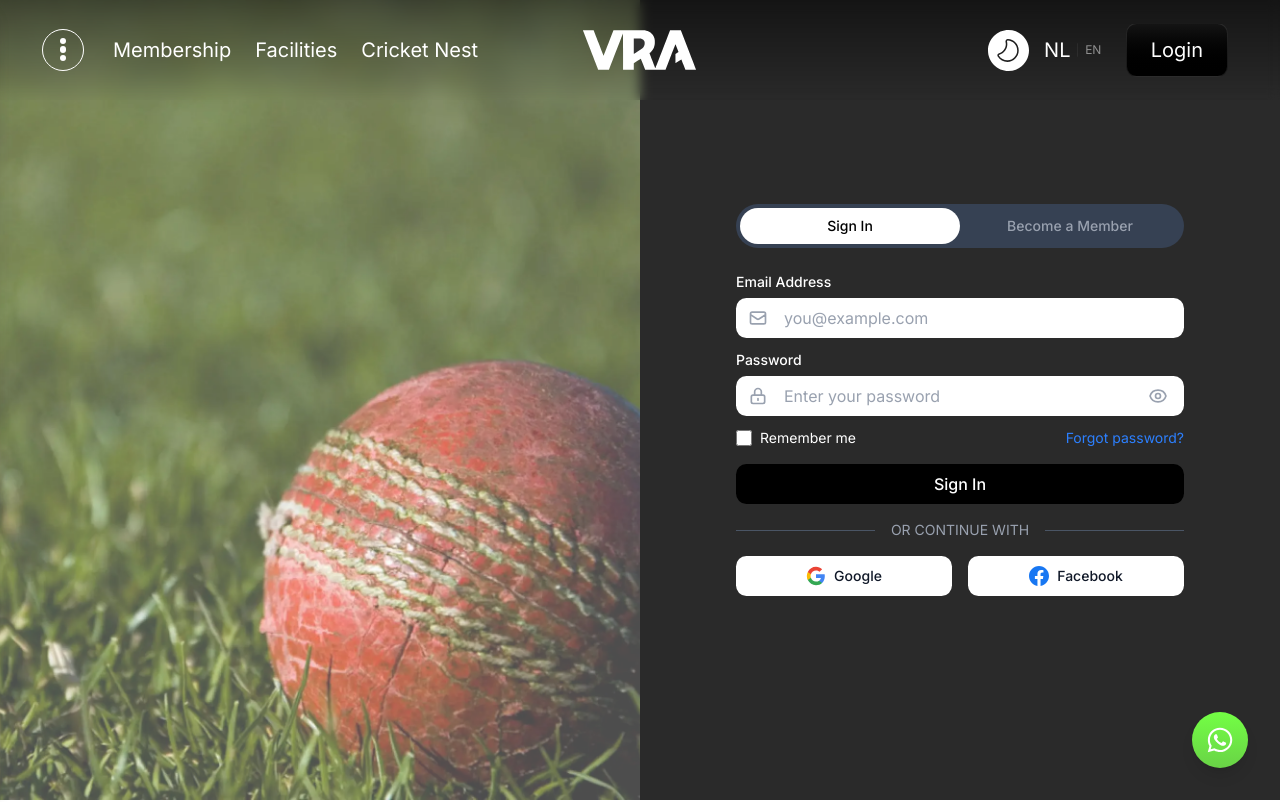
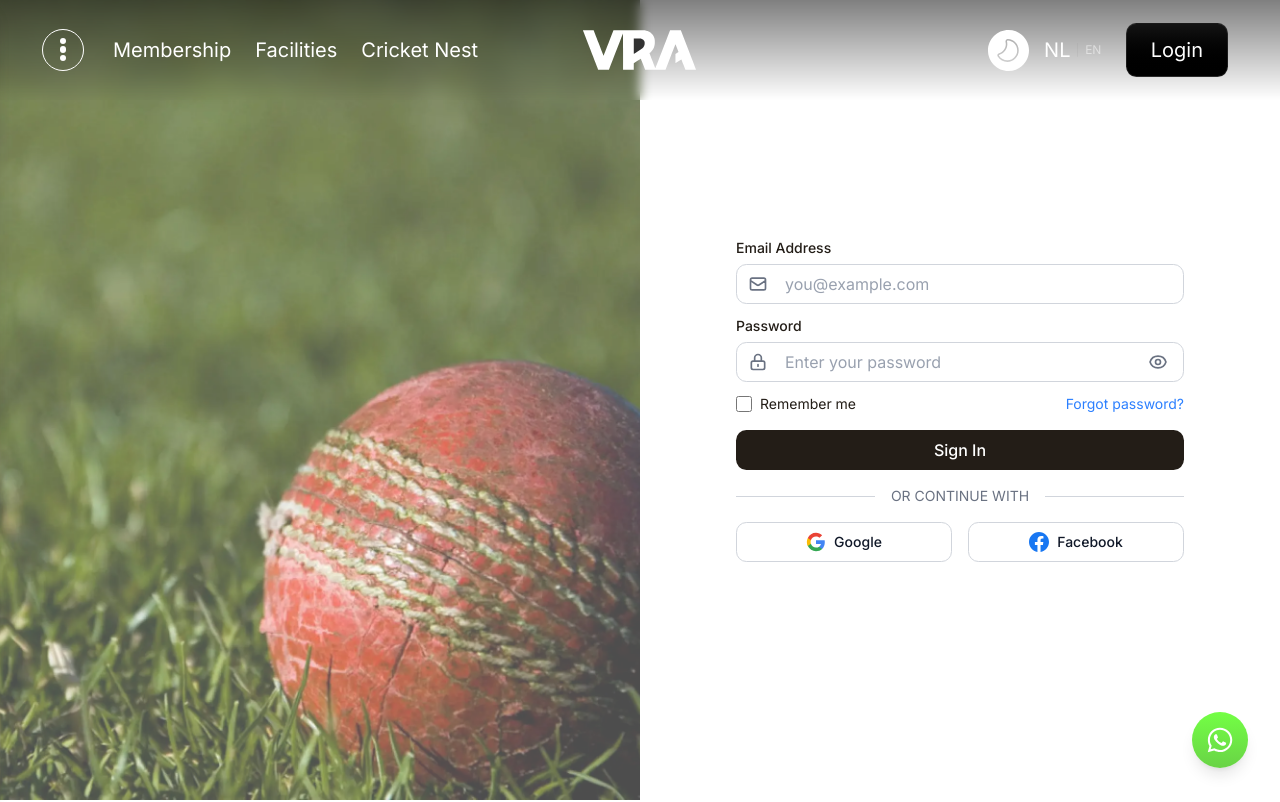
Before and after one commit to hamzabukhari-eforte/VRA-2.0, a Next.js app: page /login in a window 1280 px wide. Shown: the top 802 px of the page. Built offline with nearby package versions, Linux system fonts and the light colour scheme.

Commit message:
updated login page

```diff
--- a/app/login/page.tsx
+++ b/app/login/page.tsx
@@ -5,7 +5,7 @@ export default function LoginPage() {
   return (
     <div className="min-h-screen flex">
       <LoginImage />
-      <div className="w-full lg:w-1/2 bg-[#2a2a2a] flex flex-col">
+      <div className="w-full lg:w-1/2 bg-background dark:bg-[#2a2a2a] flex flex-col">
         <LoginForm />
       </div>
     </div>
--- a/components/Header.tsx
+++ b/components/Header.tsx
@@ -73,11 +73,14 @@ export default function Header() {
           </div>
 
           {/* Login Button */}
-          <button className="px-4 py-2 sm:px-5 sm:py-2.5 md:px-6 md:py-3 bg-gradient-to-b from-[#141414] to-black rounded-lg border border-white/10 flex items-center justify-center gap-2.5">
+          <Link
+            href="/login"
+            className="px-4 py-2 sm:px-5 sm:py-2.5 md:px-6 md:py-3 bg-gradient-to-b from-[#141414] to-black rounded-lg border border-white/10 flex items-center justify-center gap-2.5"
+          >
             <span className="text-white text-sm sm:text-base md:text-xl font-normal">
               Login
             </span>
-          </button>
+          </Link>
         </div>
       </div>
     </header>
--- a/components/HomePageHeroSectionMask.tsx
+++ b/components/HomePageHeroSectionMask.tsx
@@ -484,11 +484,14 @@ export default function HomePageHeroSectionMask({
               </div>
 
               {/* Login Button */}
-              <button className="px-4 py-2 sm:px-5 sm:py-2.5 md:px-6 md:py-3 bg-gradient-to-b from-[#141414] to-black rounded-lg border border-white/10 flex items-center justify-center gap-2.5">
+              <Link
+                href="/login"
+                className="px-4 py-2 sm:px-5 sm:py-2.5 md:px-6 md:py-3 bg-gradient-to-b from-[#141414] to-black rounded-lg border border-white/10 flex items-center justify-center gap-2.5"
+              >
                 <span className="text-white text-sm sm:text-base md:text-xl font-normal">
                   Login
                 </span>
-              </button>
+              </Link>
             </div>
           </div>
         </header>
--- a/components/SideBar.tsx
+++ b/components/SideBar.tsx
@@ -34,7 +34,7 @@ export default function SideBar({
             </button>
 
             <div className="flex flex-wrap gap-4 sm:gap-6 text-[#202020] text-base sm:text-lg">
-              <Link href="#membership" className="hover:underline">
+              <Link href="/membership" className="hover:underline">
                 Membership
               </Link>
 
--- a/components/login/LoginForm.tsx
+++ b/components/login/LoginForm.tsx
@@ -4,46 +4,19 @@ import { useState } from "react";
 
 export default function LoginForm() {
   const [showPassword, setShowPassword] = useState(false);
-  const [activeTab, setActiveTab] = useState<"signin" | "signup">("signin");
 
   return (
     <div className="flex-1 flex items-center justify-center p-4 sm:p-6 md:p-8">
       <div className="w-full max-w-md">
-
-
-        {/* Tab Switcher */}
-        <div className="flex bg-gray-700 rounded-full p-1 mb-4 sm:mb-5 md:mb-6">
-          <button
-            onClick={() => setActiveTab("signin")}
-            className={`flex-1 py-1.5 sm:py-2 px-3 sm:px-4 rounded-full text-xs sm:text-sm font-medium transition-colors ${
-              activeTab === "signin"
-                ? "bg-white text-black"
-                : "bg-transparent text-gray-400"
-            }`}
-          >
-            Sign In
-          </button>
-          <button
-            onClick={() => setActiveTab("signup")}
-            className={`flex-1 py-1.5 sm:py-2 px-3 sm:px-4 rounded-full text-xs sm:text-sm font-medium transition-colors ${
-              activeTab === "signup"
-                ? "bg-white text-black"
-                : "bg-transparent text-gray-400"
-            }`}
-          >
-            Become a Member
-          </button>
-        </div>
-
         {/* Email Input */}
         <div className="mb-3">
-          <label className="block text-white text-xs sm:text-sm font-medium mb-1.5">
+          <label className="block text-foreground dark:text-white text-xs sm:text-sm font-medium mb-1.5">
             Email Address
           </label>
           <div className="relative">
             <div className="absolute left-3 top-1/2 -translate-y-1/2">
               <svg
-                className="w-4 h-4 sm:w-5 sm:h-5 text-gray-400"
+                className="w-4 h-4 sm:w-5 sm:h-5 text-gray-500 dark:text-gray-400"
                 fill="none"
                 viewBox="0 0 24 24"
                 stroke="currentColor"
@@ -59,20 +32,20 @@ export default function LoginForm() {
             <input
               type="email"
               placeholder="you@example.com"
-              className="w-full h-10 pl-10 sm:pl-12 pr-3 sm:pr-4 bg-white rounded-lg text-gray-900 placeholder-gray-400 text-sm sm:text-base focus:outline-none focus:ring-2 focus:ring-blue-500"
+              className="w-full h-10 pl-10 sm:pl-12 pr-3 sm:pr-4 bg-white dark:bg-white rounded-lg border border-gray-300 dark:border-transparent text-gray-900 placeholder-gray-400 text-sm sm:text-base focus:outline-none focus:ring-2 focus:ring-blue-500 focus:border-blue-500"
             />
           </div>
         </div>
 
         {/* Password Input */}
         <div className="mb-3">
-          <label className="block text-white text-xs sm:text-sm font-medium mb-1.5">
+          <label className="block text-foreground dark:text-white text-xs sm:text-sm font-medium mb-1.5">
             Password
           </label>
           <div className="relative">
             <div className="absolute left-3 top-1/2 -translate-y-1/2">
               <svg
-                className="w-4 h-4 sm:w-5 sm:h-5 text-gray-400"
+                className="w-4 h-4 sm:w-5 sm:h-5 text-gray-500 dark:text-gray-400"
                 fill="none"
                 viewBox="0 0 24 24"
                 stroke="currentColor"
@@ -88,7 +61,7 @@ export default function LoginForm() {
             <input
               type={showPassword ? "text" : "password"}
               placeholder="Enter your password"
-              className="w-full h-10 pl-10 sm:pl-12 pr-10 sm:pr-12 bg-white rounded-lg text-gray-900 placeholder-gray-400 text-sm sm:text-base focus:outline-none focus:ring-2 focus:ring-blue-500"
+              className="w-full h-10 pl-10 sm:pl-12 pr-10 sm:pr-12 bg-white dark:bg-white rounded-lg border border-gray-300 dark:border-transparent text-gray-900 placeholder-gray-400 text-sm sm:text-base focus:outline-none focus:ring-2 focus:ring-blue-500 focus:border-blue-500"
             />
             <button
               type="button"
@@ -96,7 +69,7 @@ export default function LoginForm() {
               className="absolute right-3 sm:right-4 top-1/2 -translate-y-1/2"
             >
               <svg
-                className="w-4 h-4 sm:w-5 sm:h-5 text-gray-400"
+                className="w-4 h-4 sm:w-5 sm:h-5 text-gray-500 dark:text-gray-400"
                 fill="none"
                 viewBox="0 0 24 24"
                 stroke="currentColor"
@@ -126,27 +99,27 @@ export default function LoginForm() {
           <label className="flex items-center gap-1.5 sm:gap-2 cursor-pointer">
             <input
               type="checkbox"
-              className="w-3.5 h-3.5 sm:w-4 sm:h-4 rounded border-gray-300"
+              className="w-3.5 h-3.5 sm:w-4 sm:h-4 rounded border-gray-300 dark:border-gray-600"
             />
-            <span className="text-white text-xs sm:text-sm">Remember me</span>
+            <span className="text-foreground dark:text-white text-xs sm:text-sm">Remember me</span>
           </label>
-          <a href="#" className="text-blue-500 text-xs sm:text-sm hover:text-blue-400">
+          <a href="#" className="text-blue-500 dark:text-blue-400 text-xs sm:text-sm hover:text-blue-600 dark:hover:text-blue-300">
             Forgot password?
           </a>
         </div>
 
         {/* Sign In Button */}
-        <button className="w-full h-10 bg-black text-white rounded-lg text-sm sm:text-base font-medium hover:bg-gray-900 transition-colors mb-4">
+        <button className="w-full h-10 bg-foreground dark:bg-black text-background dark:text-white rounded-lg text-sm sm:text-base font-medium hover:opacity-90 dark:hover:bg-gray-900 transition-colors mb-4">
           Sign In
         </button>
 
         {/* Divider */}
         <div className="relative mb-4">
           <div className="absolute inset-0 flex items-center">
-            <div className="w-full border-t border-gray-600"></div>
+            <div className="w-full border-t border-gray-300 dark:border-gray-600"></div>
           </div>
           <div className="relative flex justify-center text-xs sm:text-sm">
-            <span className="px-3 sm:px-4 bg-[#2a2a2a] text-gray-400">
+            <span className="px-3 sm:px-4 bg-background dark:bg-[#2a2a2a] text-gray-500 dark:text-gray-400">
               OR CONTINUE WITH
             </span>
           </div>
@@ -154,7 +127,7 @@ export default function LoginForm() {
 
         {/* Social Login Buttons */}
         <div className="grid grid-cols-2 gap-3 sm:gap-4">
-          <button className="flex items-center justify-center gap-1.5 sm:gap-2 h-10 bg-white rounded-lg hover:bg-gray-100 transition-colors">
+          <button className="flex items-center justify-center gap-1.5 sm:gap-2 h-10 bg-white dark:bg-white rounded-lg border border-gray-300 dark:border-transparent hover:bg-gray-100 dark:hover:bg-gray-100 transition-colors">
             <svg className="w-4 h-4 sm:w-5 sm:h-5" viewBox="0 0 24 24">
               <path
                 fill="#4285F4"
@@ -175,7 +148,7 @@ export default function LoginForm() {
             </svg>
             <span className="text-gray-900 text-xs sm:text-sm font-medium">Google</span>
           </button>
-          <button className="flex items-center justify-center gap-1.5 sm:gap-2 h-10 bg-white rounded-lg hover:bg-gray-100 transition-colors">
+          <button className="flex items-center justify-center gap-1.5 sm:gap-2 h-10 bg-white dark:bg-white rounded-lg border border-gray-300 dark:border-transparent hover:bg-gray-100 dark:hover:bg-gray-100 transition-colors">
             <svg className="w-4 h-4 sm:w-5 sm:h-5" fill="#1877F2" viewBox="0 0 24 24">
               <path d="M24 12.073c0-6.627-5.373-12-12-12s-12 5.373-12 12c0 5.99 4.388 10.954 10.125 11.854v-8.385H7.078v-3.47h3.047V9.43c0-3.007 1.792-4.669 4.533-4.669 1.312 0 2.686.235 2.686.235v2.953H15.83c-1.491 0-1.956.925-1.956 1.874v2.25h3.328l-.532 3.47h-2.796v8.385C19.612 23.027 24 18.062 24 12.073z" />
             </svg>
```
Also changed, not shown: app/membership/page.tsx (indentation only).
